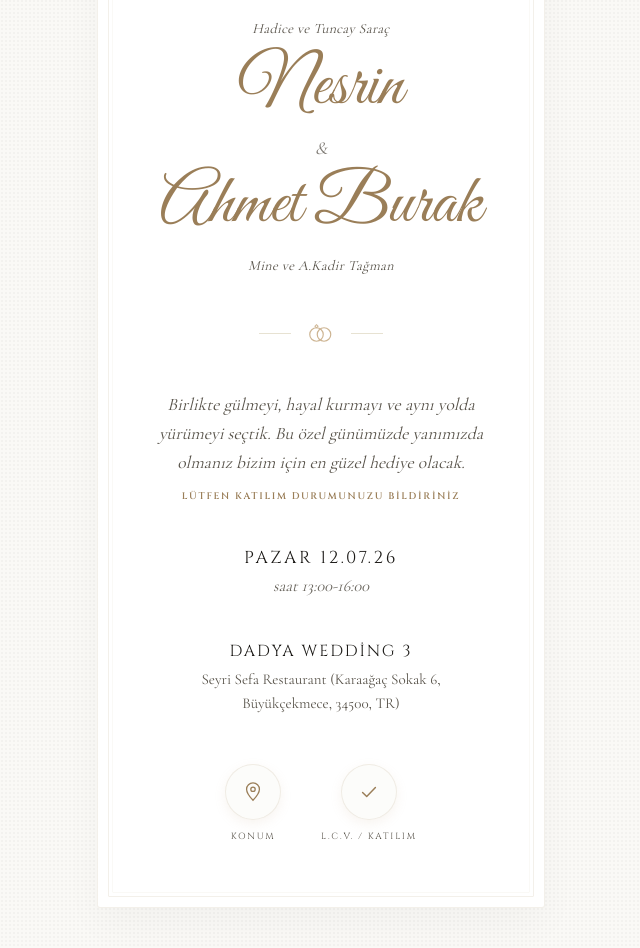
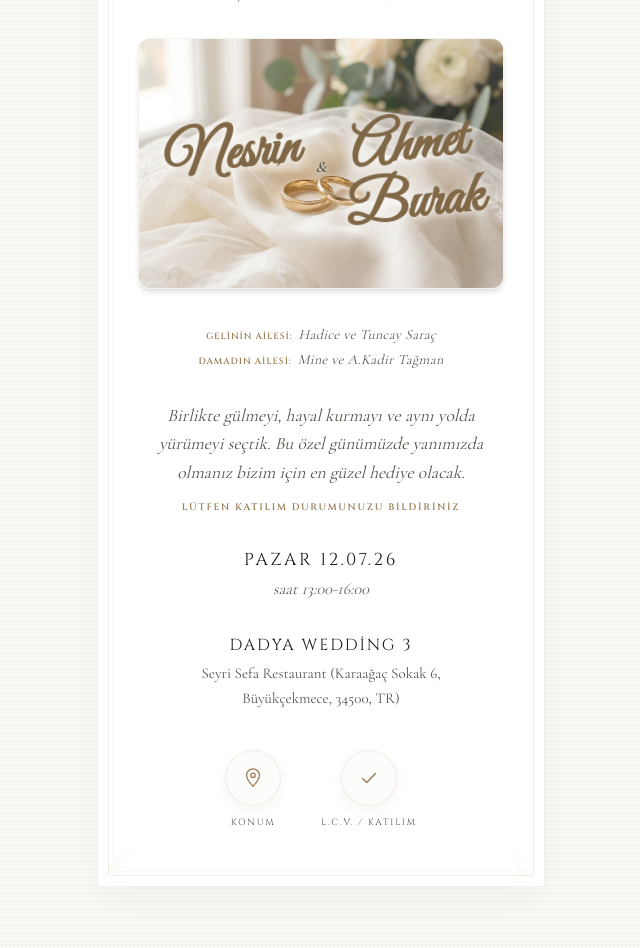
Before and after one commit to alperentagmann/ahmet-nesrin-nisan, a Next.js app: page /invite in a window 1280 px wide. Shown: the part 200-1148 px from the top of the page, without its empty margins (319-959 px from the left). Built offline with nearby package versions, Linux system fonts and the light colour scheme.

Commit message:
design: Davetiye tasarimi gorsel referanslara gore guncellendi, kose cicekleri ve yuzuk fotograf arka plani eklendi

```diff
--- a/app/invite/page.tsx
+++ b/app/invite/page.tsx
@@ -79,56 +79,85 @@
       />
 
       {/* The Invitation Card */}
-      <div className="relative w-full max-w-sm sm:max-w-md bg-paper border border-olive-soft/35 px-6 py-14 sm:px-10 sm:py-16 shadow-[0_16px_40px_rgba(28,26,23,0.03)] rounded-[3px] flex flex-col items-center text-center gap-8 sm:gap-10 animate-[fadeIn_0.7s_ease-out]">
+      <div className="relative w-full max-w-sm sm:max-w-md bg-paper border border-olive-soft/35 px-6 py-12 sm:px-10 sm:py-14 shadow-[0_16px_40px_rgba(28,26,23,0.03)] rounded-[3px] flex flex-col items-center text-center gap-7 sm:gap-8 animate-[fadeIn_0.7s_ease-out]">
 
         {/* Double Border Frame */}
         <div className="absolute inset-2.5 border border-olive-soft/35 pointer-events-none rounded-[1px]" />
         <div className="absolute inset-3.5 border border-olive-soft/15 pointer-events-none rounded-[1px]" />
 
+        {/* Corner Floral Ornaments */}
+        <svg width="60" height="60" viewBox="0 0 100 100" fill="none" className="absolute top-1.5 left-1.5 text-olive/30 pointer-events-none opacity-60">
+          <path d="M0 0 C 25 5, 45 25, 40 50" stroke="currentColor" strokeWidth="0.8" />
+          <path d="M12 8 C 20 4, 25 12, 17 18 C 9 24, 5 16, 12 8 Z" fill="currentColor" fillOpacity="0.04" stroke="currentColor" strokeWidth="0.8" />
+          <path d="M24 20 C 32 16, 37 24, 29 30 C 21 36, 17 28, 24 20 Z" fill="currentColor" fillOpacity="0.04" stroke="currentColor" strokeWidth="0.8" />
+        </svg>
+        <svg width="60" height="60" viewBox="0 0 100 100" fill="none" className="absolute top-1.5 right-1.5 text-olive/30 pointer-events-none opacity-60 rotate-90">
+          <path d="M0 0 C 25 5, 45 25, 40 50" stroke="currentColor" strokeWidth="0.8" />
+          <path d="M12 8 C 20 4, 25 12, 17 18 C 9 24, 5 16, 12 8 Z" fill="currentColor" fillOpacity="0.04" stroke="currentColor" strokeWidth="0.8" />
+          <path d="M24 20 C 32 16, 37 24, 29 30 C 21 36, 17 28, 24 20 Z" fill="currentColor" fillOpacity="0.04" stroke="currentColor" strokeWidth="0.8" />
+        </svg>
+        <svg width="60" height="60" viewBox="0 0 100 100" fill="none" className="absolute bottom-1.5 left-1.5 text-olive/30 pointer-events-none opacity-60 -rotate-90">
+          <path d="M0 0 C 25 5, 45 25, 40 50" stroke="currentColor" strokeWidth="0.8" />
+          <path d="M12 8 C 20 4, 25 12, 17 18 C 9 24, 5 16, 12 8 Z" fill="currentColor" fillOpacity="0.04" stroke="currentColor" strokeWidth="0.8" />
+          <path d="M24 20 C 32 16, 37 24, 29 30 C 21 36, 17 28, 24 20 Z" fill="currentColor" fillOpacity="0.04" stroke="currentColor" strokeWidth="0.8" />
+        </svg>
+        <svg width="60" height="60" viewBox="0 0 100 100" fill="none" className="absolute bottom-1.5 right-1.5 text-olive/30 pointer-events-none opacity-60 rotate-180">
+          <path d="M0 0 C 25 5, 45 25, 40 50" stroke="currentColor" strokeWidth="0.8" />
+          <path d="M12 8 C 20 4, 25 12, 17 18 C 9 24, 5 16, 12 8 Z" fill="currentColor" fillOpacity="0.04" stroke="currentColor" strokeWidth="0.8" />
+          <path d="M24 20 C 32 16, 37 24, 29 30 C 21 36, 17 28, 24 20 Z" fill="currentColor" fillOpacity="0.04" stroke="currentColor" strokeWidth="0.8" />
+        </svg>
+
         {/* Crown Twig Ornament */}
-        <svg width="60" height="30" viewBox="0 0 80 40" fill="none" className="text-olive/50 mt-1 opacity-80 shrink-0">
+        <svg width="50" height="24" viewBox="0 0 80 40" fill="none" className="text-olive/50 mt-1 opacity-80 shrink-0 z-10">
           <path d="M40 38 V 10" stroke="currentColor" strokeWidth="1.2" strokeLinecap="round" />
-          {/* Left leaves */}
           <path d="M40 30 C 30 28, 25 20, 28 15 C 31 10, 38 18, 40 22" stroke="currentColor" strokeWidth="1.2" fill="none" />
           <path d="M40 22 C 28 20, 23 12, 26 7 C 29 2, 38 10, 40 14" stroke="currentColor" strokeWidth="1.2" fill="none" />
-          {/* Right leaves */}
           <path d="M40 30 C 50 28, 55 20, 52 15 C 49 10, 42 18, 40 22" stroke="currentColor" strokeWidth="1.2" fill="none" />
           <path d="M40 22 C 52 20, 57 12, 54 7 C 51 2, 42 10, 40 14" stroke="currentColor" strokeWidth="1.2" fill="none" />
-          {/* Center top leaf */}
           <path d="M40 10 C 37 5, 40 0, 40 0 C 40 0, 43 5, 40 10" stroke="currentColor" strokeWidth="1.2" fill="none" />
         </svg>
 
-        {/* Names & Parents */}
-        <div className="flex flex-col items-center gap-1.5 z-10">
-          <p className="font-body text-[0.88rem] tracking-wide italic text-ink-soft leading-snug">
+        {/* Invitation Header */}
+        <p className="font-display text-[10px] sm:text-[11px] tracking-[0.24em] uppercase text-ink-soft/90 z-10 -mt-2">
+          Nişanımıza Davetlisiniz
+        </p>
+
+        {/* Rings Hero Section with Names Overlay */}
+        <div className="relative w-full aspect-[16/11] rounded-xl overflow-hidden border border-olive-soft/25 shadow-md z-10 flex items-center justify-center bg-cream-deep/30">
+          <img
+            src="/rings-bg.png"
+            alt="Nişan Yüzükleri"
+            className="absolute inset-0 w-full h-full object-cover opacity-90"
+          />
+          {/* Subtle gradient overlay to enhance text readability */}
+          <div className="absolute inset-0 bg-gradient-to-t from-paper/30 via-transparent to-paper/20 pointer-events-none" />
+
+          {/* Overlay Names */}
+          <div className="relative w-full h-full flex items-center justify-center px-4 z-10">
+            <div className="flex items-center justify-between w-full max-w-[19rem] text-[#806745] select-none font-semibold">
+              <span className="font-script text-[3rem] sm:text-[3.6rem] leading-none -rotate-6 transform -translate-y-2 -translate-x-1 filter drop-shadow-[0_2px_4px_rgba(255,255,255,0.85)]">
+                {coupleNames.first}
+              </span>
+              <span className="font-body text-base italic text-ink-soft/90 mx-3 transform translate-y-1 drop-shadow-[0_1px_2px_rgba(255,255,255,0.85)]">
+                &amp;
+              </span>
+              <span className="font-script text-[3rem] sm:text-[3.6rem] leading-none -rotate-6 transform translate-y-3 translate-x-1 filter drop-shadow-[0_2px_4px_rgba(255,255,255,0.85)]">
+                {coupleNames.second}
+              </span>
+            </div>
+          </div>
+        </div>
+
+        {/* Parents Section */}
+        <div className="flex flex-col gap-1 sm:gap-1.5 z-10 mt-1">
+          <p className="font-body text-[0.88rem] tracking-wide italic text-ink-soft/95 leading-snug">
+            <span className="font-display text-[9px] tracking-[0.1em] not-italic uppercase font-semibold text-olive-deep mr-1.5">{parents.bride.label}:</span>
             {parents.bride.names}
           </p>
-          <h1 className="font-script text-[3.8rem] sm:text-[4.4rem] leading-[0.85] text-olive-deep mt-3.5 mb-1.5">
-            {coupleNames.first}
-          </h1>
-
-          <span className="font-body text-lg italic text-ink-soft/75 my-1">&amp;</span>
-
-          <h1 className="font-script text-[3.8rem] sm:text-[4.4rem] leading-[0.85] text-olive-deep mt-1 mb-3.5">
-            {coupleNames.second}
-          </h1>
-          <p className="font-body text-[0.88rem] tracking-wide italic text-ink-soft leading-snug">
+          <p className="font-body text-[0.88rem] tracking-wide italic text-ink-soft/95 leading-snug">
+            <span className="font-display text-[9px] tracking-[0.1em] not-italic uppercase font-semibold text-olive-deep mr-1.5">{parents.groom.label}:</span>
             {parents.groom.names}
           </p>
-        </div>
-
-        {/* Intertwined Engagement Rings Divider */}
-        <div className="flex items-center gap-3 z-10 opacity-85 my-1.5">
-          <div className="w-8 h-px bg-line" />
-          <svg width="36" height="24" viewBox="0 0 48 32" fill="none" className="text-olive">
-            {/* Left Ring (engagement/diamond ring) */}
-            <circle cx="18" cy="18" r="9" stroke="currentColor" strokeWidth="1.6" />
-            <path d="M18 4 L21 7 L18 10 L15 7 Z" fill="currentColor" />
-            <circle cx="18" cy="7" r="1" fill="var(--paper)" />
-            {/* Right Ring */}
-            <circle cx="28" cy="18" r="9" stroke="currentColor" strokeWidth="1.6" />
-          </svg>
-          <div className="w-8 h-px bg-line" />
         </div>
 
         {/* Invite text */}
```
Also changed, not shown: public/rings-bg.png (added).
